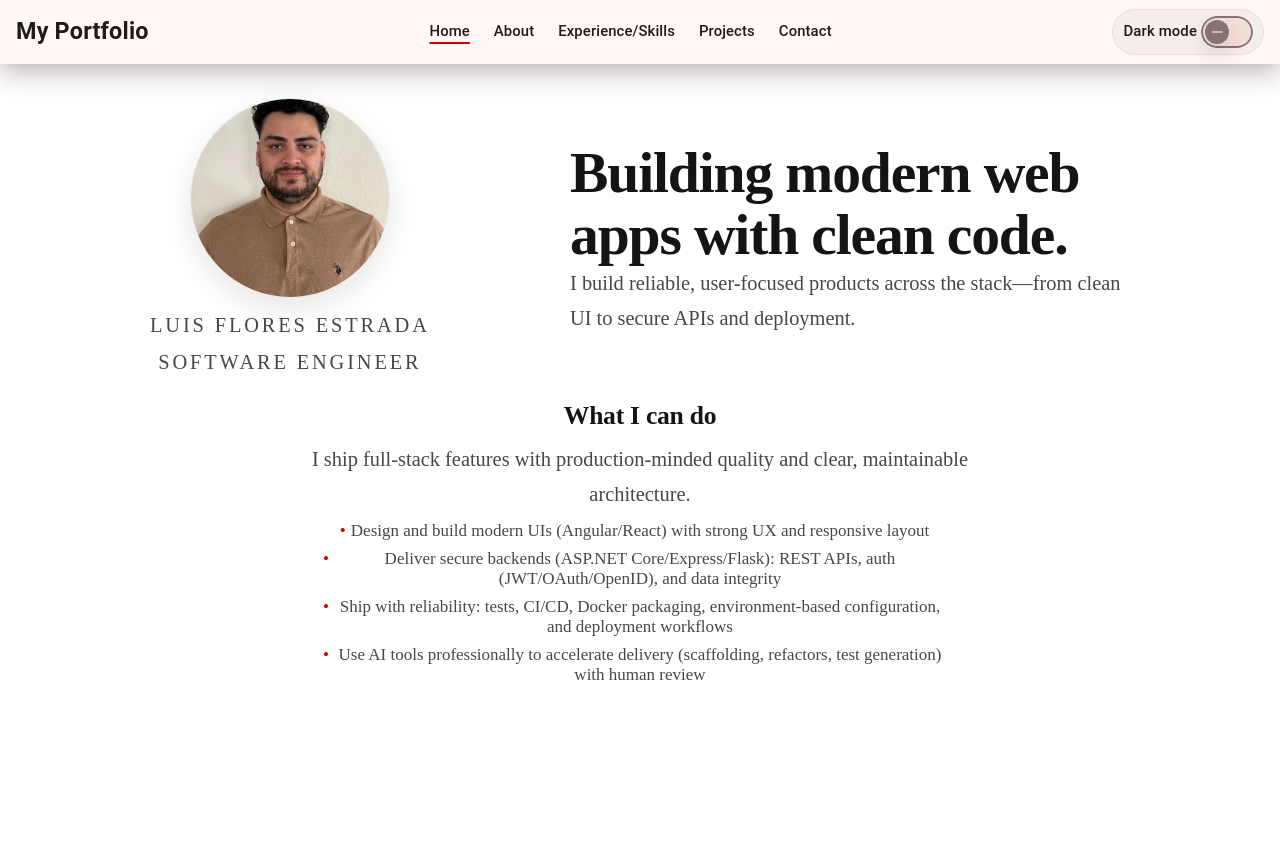
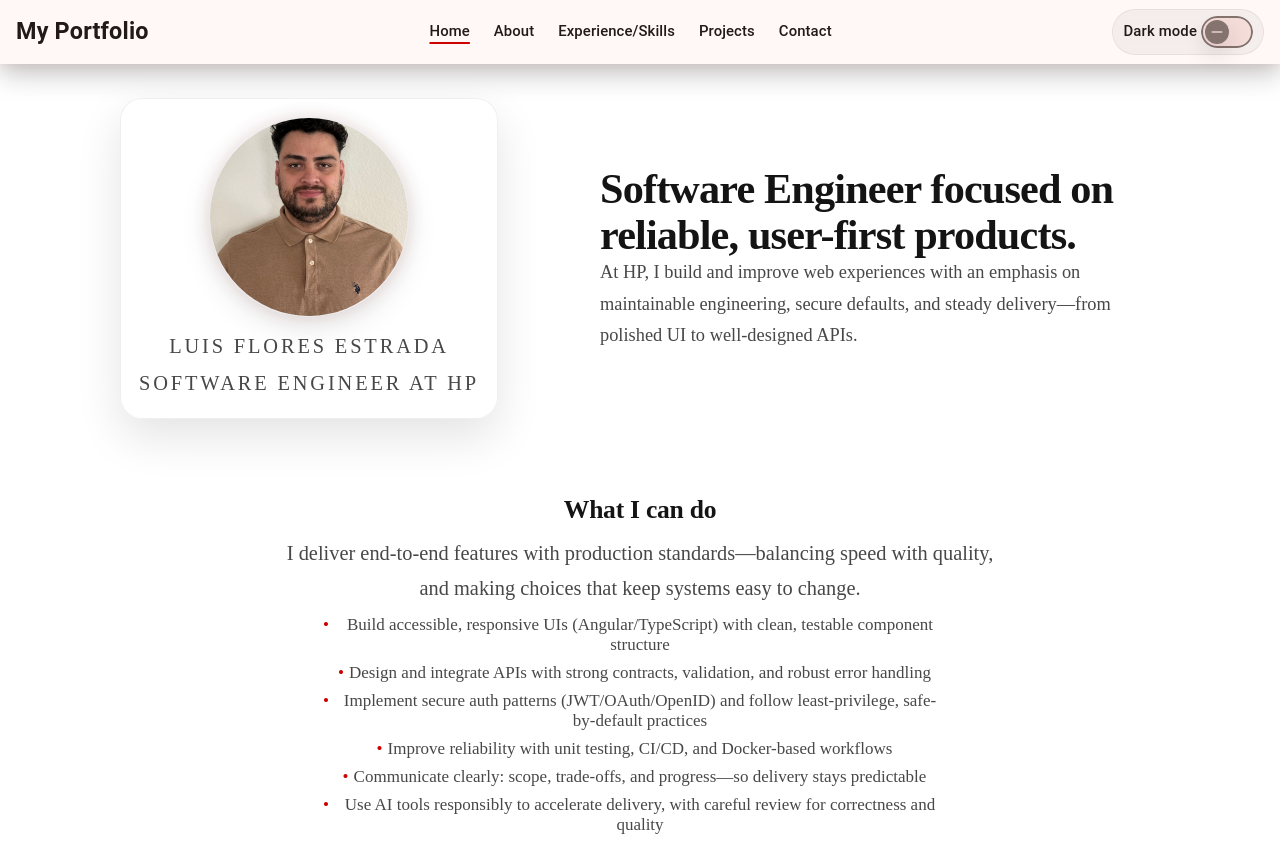
Before and after one commit to luisflores09/My-Portfolio, an Angular app: page / in a window 1280 px wide. Before the commit the page ends 800 px from the top, so only its background shows below. Built offline with nearby package versions, Linux system fonts and the light colour scheme.

Commit message:
updated home and experience page

```diff
--- a/src/app/pages/experience/experience-page.component.html
+++ b/src/app/pages/experience/experience-page.component.html
@@ -1,9 +1,10 @@
 <main class="page prose">
   <section class="hero">
     <p class="kicker">Experience & Skills</p>
-    <h1>Comfortable owning features end-to-end.</h1>
+		<h1>Delivering end-to-end, with a focus on quality.</h1>
     <p class="lead">
-		I ship reliable, maintainable software across the stack—UI, APIs, data, testing, and deployment.
+		I build maintainable software across the stack—UI, APIs, data, testing, and delivery—focusing on
+		clear design, secure defaults, and predictable releases.
     </p>
   </section>
 
--- a/src/app/pages/experience/experience-page.component.ts
+++ b/src/app/pages/experience/experience-page.component.ts
@@ -54,12 +54,12 @@ export class ExperiencePageComponent implements AfterViewInit, OnDestroy {
   constructor(private readonly cdr: ChangeDetectorRef) {}
 
   experienceHighlights: string[] = [
-    'Build modern front ends (Angular/TypeScript, React) with responsive layout and clean component architecture.',
-    'Design and integrate REST APIs across stacks (.NET/Express/Flask), including DTO-driven contracts and error handling.',
-    'Implement authentication flows (OAuth, JWT, OpenID) and secure cross-origin/session behavior.',
-    'Model relational data with integrity in mind (EF Core + SQL Server, migrations, unique constraints).',
-    'Ship with reliability: tests, CI/CD, Docker packaging, and environment-based configuration.',
-    'Use AI tools to accelerate delivery (scaffolding, refactors, test creation) with human review and production standards.'
+    'Deliver responsive, accessible front ends (Angular/TypeScript, React) with maintainable component structure.',
+    'Design and integrate REST APIs across stacks (.NET/Express/Flask) with clear contracts, validation, and error handling.',
+    'Implement secure authentication and authorization (JWT/OAuth/OpenID) and follow safe client/server patterns.',
+    'Model relational data with integrity in mind (EF Core + SQL Server), including migrations and constraints.',
+    'Improve reliability through testing, CI/CD, Docker, and environment-based configuration.',
+    'Communicate trade-offs and ship iteratively—delivering smaller slices, gathering feedback, and polishing confidently.'
   ];
 
   skills: Skill[] = [
--- a/src/app/pages/home/home-page.component.html
+++ b/src/app/pages/home/home-page.component.html
@@ -15,14 +15,15 @@
 
 			<div class="heroMeta">
 				<p class="kicker">Luis Flores Estrada</p>
-				<p class="kicker">Software Engineer</p>
+				<p class="kicker">Software Engineer at HP</p>
 			</div>
 		</div>
 
 		<div class="heroText">
-			<h1>Building modern web apps with clean code.</h1>
+			<h1>Software Engineer focused on reliable, user-first products.</h1>
 			<p class="lead">
-				I build reliable, user-focused products across the stack—from clean UI to secure APIs and deployment.
+				At HP, I build and improve web experiences with an emphasis on maintainable engineering,
+				secure defaults, and steady delivery—from polished UI to well-designed APIs.
 			</p>
 		</div>
     </div>
@@ -30,12 +31,17 @@
 
   <section class="section">
     <h2>What I can do</h2>
-    <p>I ship full-stack features with production-minded quality and clear, maintainable architecture.</p>
+		<p>
+			I deliver end-to-end features with production standards—balancing speed with quality, and making
+			choices that keep systems easy to change.
+		</p>
     <ul>
-		<li>Design and build modern UIs (Angular/React) with strong UX and responsive layout</li>
-		<li>Deliver secure backends (ASP.NET Core/Express/Flask): REST APIs, auth (JWT/OAuth/OpenID), and data integrity</li>
-		<li>Ship with reliability: tests, CI/CD, Docker packaging, environment-based configuration, and deployment workflows</li>
-		<li>Use AI tools professionally to accelerate delivery (scaffolding, refactors, test generation) with human review</li>
+		<li>Build accessible, responsive UIs (Angular/TypeScript) with clean, testable component structure</li>
+		<li>Design and integrate APIs with strong contracts, validation, and robust error handling</li>
+		<li>Implement secure auth patterns (JWT/OAuth/OpenID) and follow least-privilege, safe-by-default practices</li>
+		<li>Improve reliability with unit testing, CI/CD, and Docker-based workflows</li>
+		<li>Communicate clearly: scope, trade-offs, and progress—so delivery stays predictable</li>
+		<li>Use AI tools responsibly to accelerate delivery, with careful review for correctness and quality</li>
     </ul>
   </section>
 </main>
--- a/src/app/pages/home/home-page.component.scss
+++ b/src/app/pages/home/home-page.component.scss
@@ -2,15 +2,25 @@
   display: grid;
   align-items: center;
   justify-content: center;
-  gap: 18px;
-  width: min(980px, 100%);
+  gap: 22px;
+  width: min(1040px, 100%);
   margin-inline: auto;
+}
+
+/* More breathing room between the hero and the next section (Home-only). */
+.hero + .section {
+	margin-top: clamp(26px, 5vw, 54px);
 }
 
 .heroIdentity {
   display: grid;
   justify-items: center;
-  gap: 10px;
+	gap: 12px;
+	padding: 16px;
+	border-radius: calc(var(--radius-lg) + 4px);
+	border: 1px solid color-mix(in srgb, var(--card-border) 80%, transparent);
+	background: color-mix(in srgb, var(--card-bg) 92%, transparent);
+	box-shadow: 0 18px 46px color-mix(in srgb, var(--text-primary) 12%, transparent);
 }
 
 .heroMeta {
@@ -40,17 +50,37 @@
   border-radius: 999px;
   object-fit: cover;
   border: 1px solid var(--card-border);
-  box-shadow: var(--card-shadow);
+  box-shadow: var(--card-shadow), var(--brand-glow);
   justify-self: center;
+}
+
+.heroText h1 {
+	font-size: clamp(2.05rem, 3.3vw, 3rem);
+	letter-spacing: -0.02em;
+	line-height: 1.08;
+}
+
+.heroText .lead {
+	font-size: 1.08rem;
 }
 
 @media (min-width: 760px) {
   .heroGrid {
     grid-template-columns: auto minmax(0, 560px);
     justify-content: space-between;
+    gap: 34px;
   }
 
   .heroText {
     text-align: left;
   }
+
+	.heroIdentity {
+		justify-items: start;
+		padding: 18px;
+	}
+
+	.heroMeta .kicker {
+		text-align: left;
+	}
 }
```
